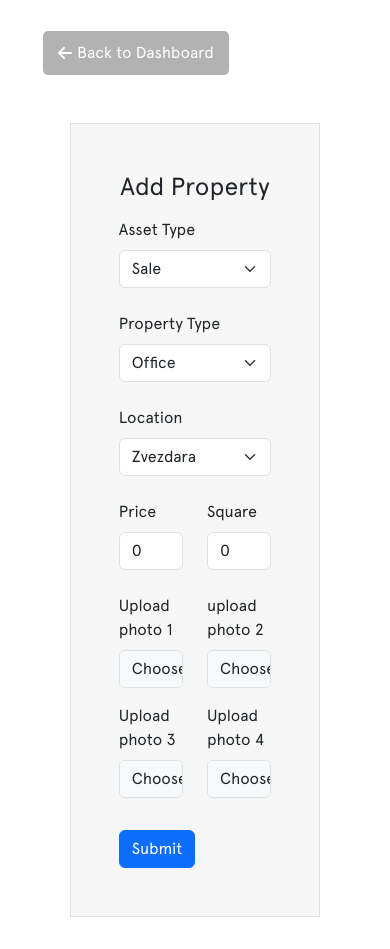
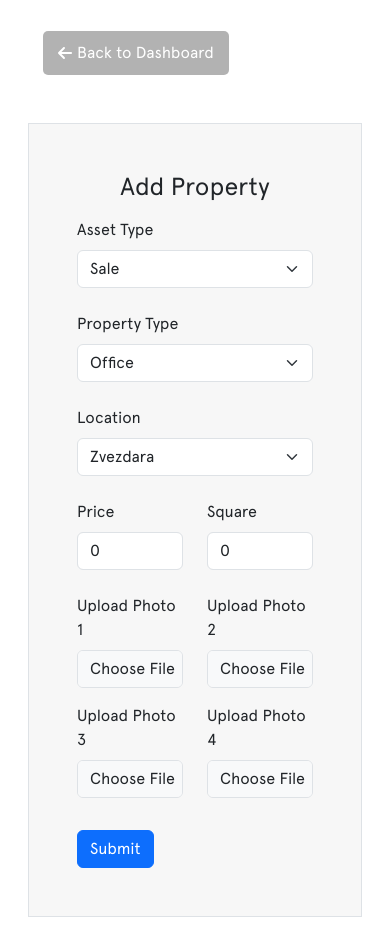
Before and after one commit to krsticzoran/real-estate-agency, a React (Create React App) app: page /dashboard/add-property in a window 390 px wide. Built offline with nearby package versions, Linux system fonts and the light colour scheme.

Commit message:
form mobile style

```diff
--- a/src/pages/dashboard/addPrpperty/addProperty.tsx
+++ b/src/pages/dashboard/addPrpperty/addProperty.tsx
@@ -218,7 +218,7 @@ const AddProperty: FC = () => {
         <BackToTheDashboard />
         <Form
           onSubmit={handleSubmit}
-          className="mt-5 p-5 border w-75 mx-auto "
+          className="mt-5 p-5 border col-lg-9 col-xll-10 mx-auto "
           style={{ backgroundColor: "#f7f7f7" }}
         >
           <h2 className="text-center">Add Property</h2>
@@ -296,7 +296,7 @@ const AddProperty: FC = () => {
           <Row className="pt-4">
             <Col>
               <Form.Group controlId="img" className="mb-3">
-                <Form.Label>Upload photo 1</Form.Label>
+                <Form.Label>Upload Photo 1</Form.Label>
                 <Form.Control
                   type="file"
                   ref={file1Ref}
@@ -306,7 +306,7 @@ const AddProperty: FC = () => {
             </Col>
             <Col>
               <Form.Group controlId="img1" className="mb-3">
-                <Form.Label>upload photo 2</Form.Label>
+                <Form.Label>Upload Photo 2</Form.Label>
                 <Form.Control
                   type="file"
                   ref={file2Ref}
@@ -318,7 +318,7 @@ const AddProperty: FC = () => {
           <Row>
             <Col>
               <Form.Group controlId="img2" className="mb-3">
-                <Form.Label>Upload photo 3</Form.Label>
+                <Form.Label>Upload Photo 3</Form.Label>
                 <Form.Control
                   type="file"
                   ref={file3Ref}
@@ -328,7 +328,7 @@ const AddProperty: FC = () => {
             </Col>
             <Col>
               <Form.Group controlId="img3" className="mb-3">
-                <Form.Label>Upload photo 4</Form.Label>
+                <Form.Label>Upload Photo 4</Form.Label>
                 <Form.Control
                   type="file"
                   ref={file4Ref}
```
